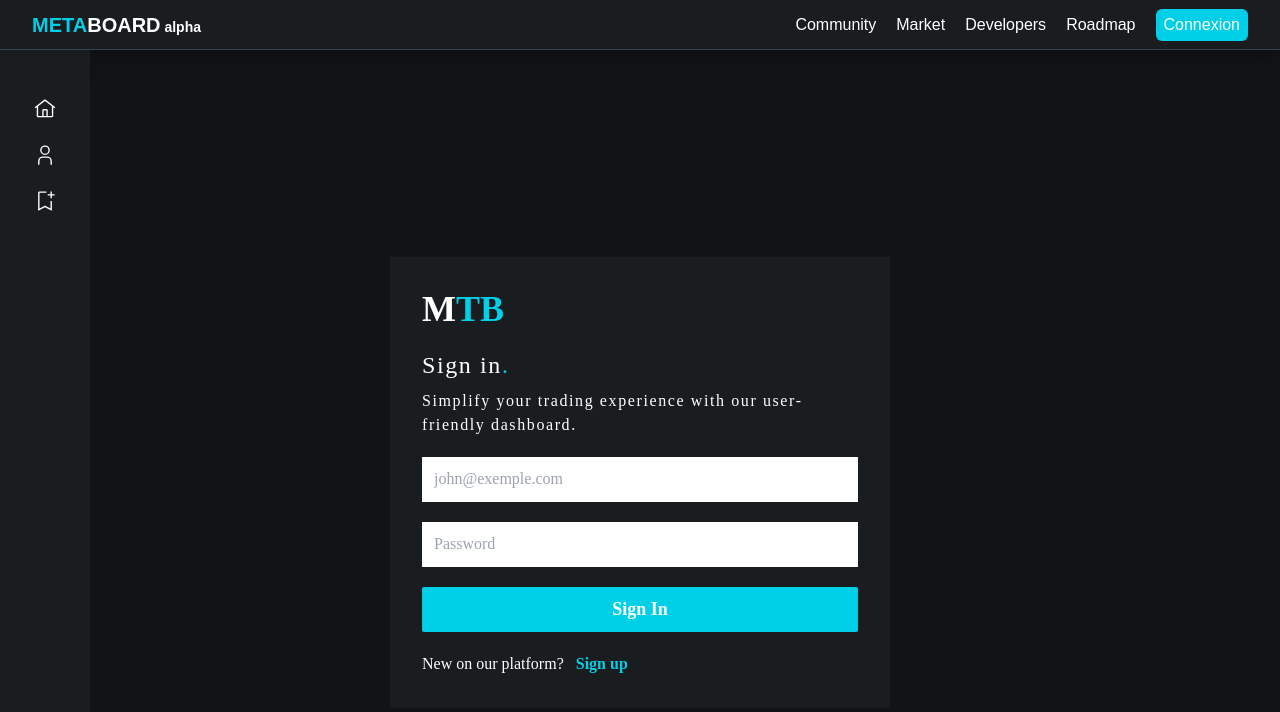
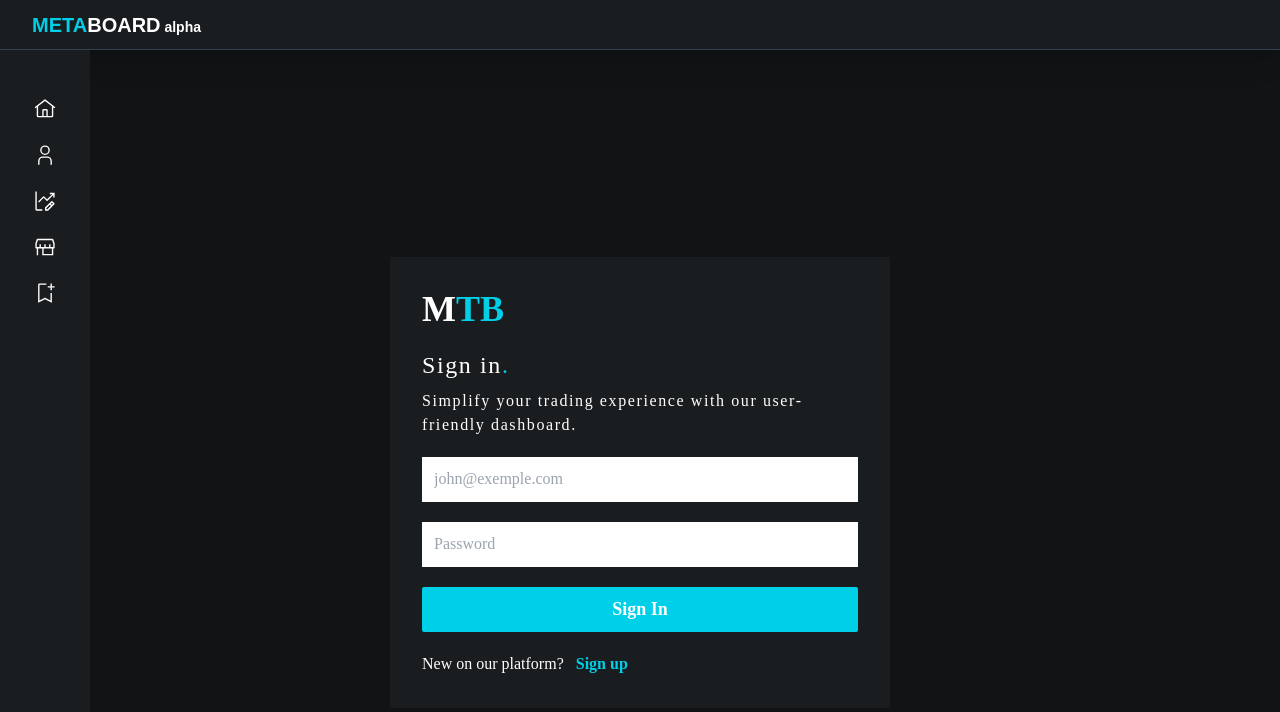
Before and after one commit to Gibewevi/Metaboard, a Next.js app: page /signin in a window 1280 px wide. Shown: the top 712 px of the page. Built offline with nearby package versions, Linux system fonts and the light colour scheme; a web font is replaced by a local one.

Commit message:
update-header-icon

```diff
--- a/src/components/dashboard/sidebar/Sidebar.js
+++ b/src/components/dashboard/sidebar/Sidebar.js
@@ -40,6 +40,8 @@ export default function Sidebar() {
             <div className={`${unfold ? "list-none flex flex-col gap-y-4 justify-center mt-6" : "list-none flex flex-col gap-y-4 justify-center items-center mt-6"}`}>
                 <Menu title='Accounts overview' image='/CarbonHome.svg' link='/accounts' unfold={unfold} />
                 <Menu title='Profil' image='/CarbonUser.svg' link='profil' unfold={unfold} />
+                <Menu title='Trading view +' image='/CarbonAnalyticsCustom.svg' link='tradingview' unfold={unfold} />
+                <Menu title='community' image='/CarbonStore.svg' link='community' unfold={unfold} />
                 <Menu title='Leaderboard' image='/CarbonBookmarkAdd.svg' link='leaderboard' unfold={unfold} />
             </div>
         </div>
--- a/src/components/header/Header.js
+++ b/src/components/header/Header.js
@@ -6,11 +6,11 @@ export default function Header(props) {
                 <h1 className=" font-satoshi text-[#00cfe8] text-xl font-black">META<span className="text-white">BOARD</span><span className="text-sm text-white"> alpha</span></h1>
             </div>
             <div className="flex flex-row justify-center items-center gap-x-5 list-none font-light font-satoshi text-white text-md relative mr-8">
-                <li >Community</li>
+                {/* <li >Community</li>
                 <li >Market</li>
                 <li >Developers</li>
                 <li >Roadmap</li>
-                <button className="rounded-md bg-[#00cfe8] pl-2 pr-2 p-1 text-white">Connexion</button>
+                <button className="rounded-md bg-[#00cfe8] pl-2 pr-2 p-1 text-white">Connexion</button> */}
             </div>
         </div>
     )
```
Also changed, not shown: public/CarbonAnalyticsCustom.svg (added), public/CarbonStore.svg (added).
